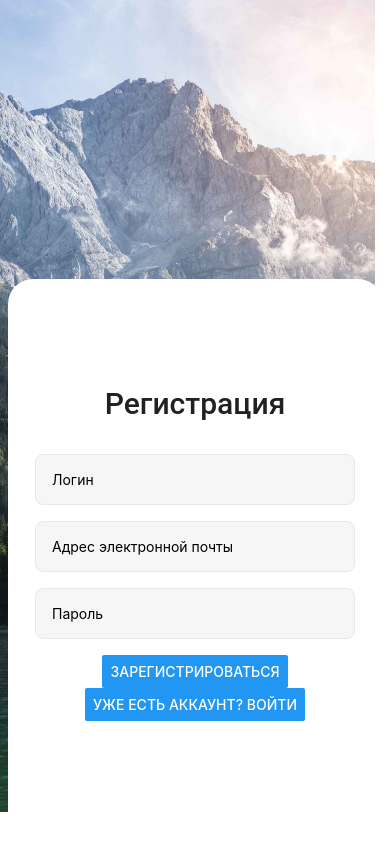
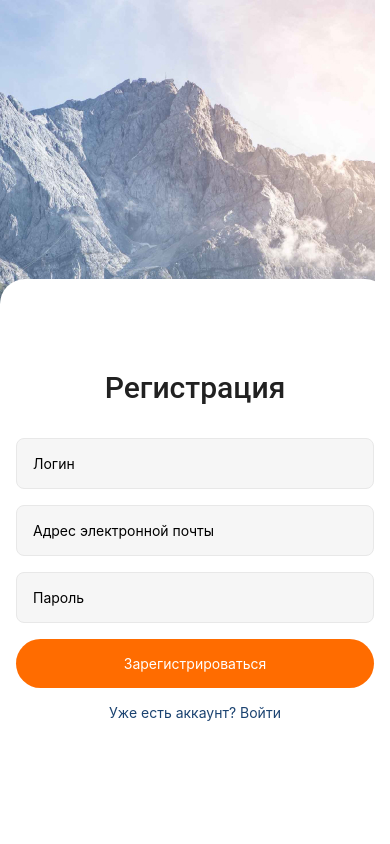
Before and after one commit to JuliaZaykaS/blog-on-react-native, a React Native app: screen / in a window 390 px wide. Built offline with nearby package versions, Linux system fonts and the light colour scheme.

Commit message:
buttons for reg form

```diff
--- a/components/Background/Background.js
+++ b/components/Background/Background.js
@@ -23,6 +23,6 @@ const styles = StyleSheet.create({
     flex: 1,
     resizeMode: "cover",
     justifyContent: "center",
-    alignItems: "center"
+    // alignItems: "center"
   },
 });
--- a/components/RegistrationForm/RegistrationForm.js
+++ b/components/RegistrationForm/RegistrationForm.js
@@ -1,19 +1,37 @@
 import React from "react";
-import { View, TextInput, StyleSheet, Text, Button } from "react-native";
+import { View, TextInput, StyleSheet, Text, Button, TouchableOpacity } from "react-native";
 
 export const RegistrationForm = ({ className }) => {
   return (
     // <View style={`${styles.container} ${className}`}>
     <View style={styles.container}>
-      <Text style={styles.title}>Регистрация</Text>
-      <TextInput placeholder="Логин" style={styles.input}></TextInput>
-      <TextInput
-        placeholder="Адрес электронной почты"
-        style={styles.input}
-      ></TextInput>
-      <TextInput placeholder="Пароль" style={styles.input}></TextInput>
-      <Button title={"Зарегистрироваться"}></Button>
-      <Button title={"Уже есть аккаунт? Войти"}></Button>
+      <View style={styles.form}>
+        <Text style={styles.title}>Регистрация</Text>
+        <TextInput placeholder="Логин" style={styles.input} />
+        <TextInput placeholder="Адрес электронной почты" style={styles.input} />
+        <TextInput
+          placeholder="Пароль"
+          style={styles.input}
+          secureTextEntry={true}
+        />
+
+        <TouchableOpacity style={[styles.button, styles.btnSignup ]} activeOpacity={0.7}>
+          <Text style={styles.btnSignupText}>Зарегистрироваться</Text>
+
+        </TouchableOpacity>
+        {/* <Button title="Зарегистрироваться" style={styles.button} color="#FF6C00"/> */}
+        {/* <Button title="Уже есть аккаунт? Войти" color='transparent'/> */}
+        <TouchableOpacity style={styles.button}>
+          <Text style={styles.btnLoginText}>Уже есть аккаунт? Войти</Text>
+
+        </TouchableOpacity>
+        {/* <Button
+  onPress={onPressLearnMore}
+  title="Learn More"
+  color="#841584"
+  accessibilityLabel="Learn more about this purple button"
+/> */}
+      </View>
     </View>
   );
 };
@@ -21,19 +39,22 @@ export const RegistrationForm = ({ className }) => {
 const styles = StyleSheet.create({
   container: {
     // flex: 1,
-    height: 549,
-    width: 375,
+    minHeight: 549,
+    // width: 375,
     marginTop: 263,
     backgroundColor: "#FFFFFF",
     borderTopLeftRadius: 25,
     borderTopRightRadius: 25,
-    alignItems: "center",
+    // alignItems: "center",
     justifyContent: "center",
+  },
+  form: {
+    marginHorizontal: 16,
   },
   title: {
     fontFamily: "Roboto",
     fontStyle: "normal",
-    fontWeight: '500',
+    fontWeight: "500",
     fontSize: 30,
     lineHeight: 35,
     textAlign: "center",
@@ -42,8 +63,8 @@ const styles = StyleSheet.create({
     marginBottom: 33,
   },
   input: {
-    minWidth: 320,
-    maxWidth: 343,
+    // minWidth: 320,
+    // maxWidth: 343,
     backgroundColor: "#F6F6F6",
     borderWidth: 1,
     borderColor: "#E8E8E8",
@@ -51,5 +72,31 @@ const styles = StyleSheet.create({
     borderRadius: 8,
     marginBottom: 16,
     padding: 16,
+    // marginHorizontal: 16,
   },
+  button:{
+    borderRadius: 100,
+    padding: 16,
+    justifyContent:'center',
+    alignItems:'center',
+
+
+  },
+  btnSignup:{
+    backgroundColor:"#FF6C00",
+
+  },
+  btnSignupText:{
+    color: '#FFFFFF',
+    // textAlign: 'center',
+  },
+  btnLoginText:{
+    // textAlign: 'center',
+    color: '#1B4371',
+
+  }
+  // btnSignup:{
+  //   backgroundColor:"#FF6C00"
+
+  // }
 });
```
